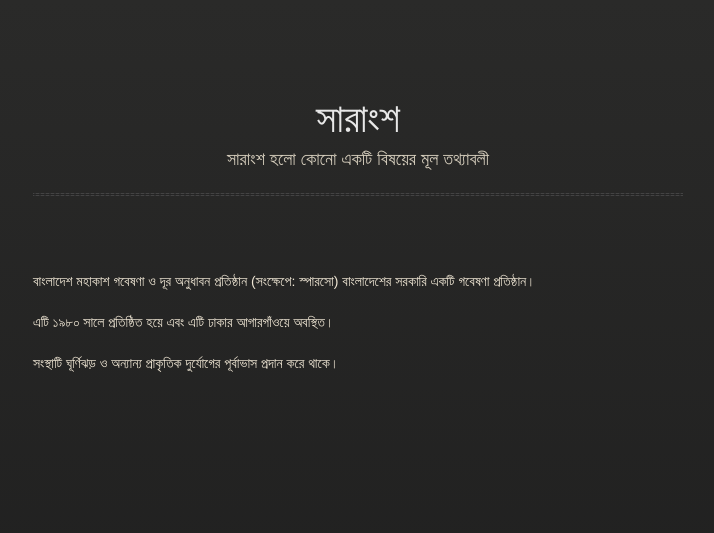
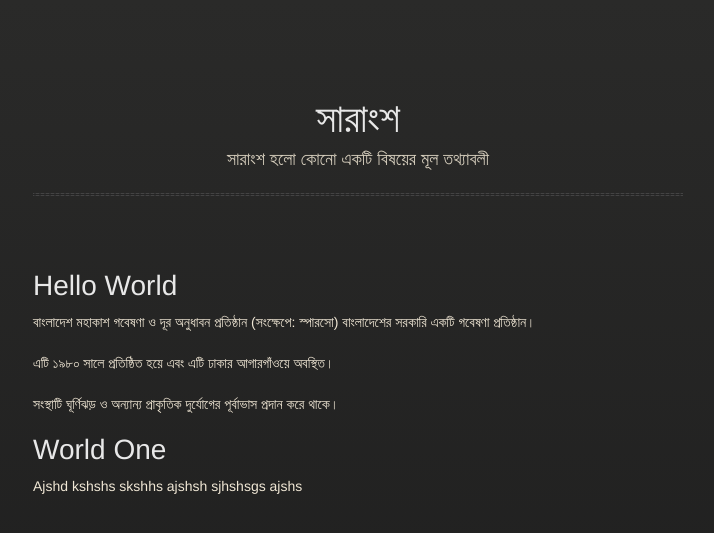
Before and after one commit to tahmid02016/dustbin, a Jekyll site: the page built from _posts/2021-09-29-page.md, in a window 1280 px wide. Shown: the top 533 px of the page, without its empty margins (282-996 px from the left). Built offline with Jekyll 4.4.1, drawn with Linux system fonts in a browser that asks for light colours.

Commit message:
Update 2021-09-29-page.md

```diff
--- a/_posts/2021-09-29-page.md
+++ b/_posts/2021-09-29-page.md
@@ -7,8 +7,11 @@
 tags: Sparso Bangladesh
 ---
 
+# Hello World
 **বাংলাদেশ মহাকাশ গবেষণা ও দূর অনুধাবন প্রতিষ্ঠান** (সংক্ষেপে: স্পারসো) বাংলাদেশের সরকারি একটি গবেষণা প্রতিষ্ঠান।
 
 এটি ১৯৮০ সালে প্রতিষ্ঠিত হয়ে এবং এটি ঢাকার আগারগাঁওয়ে অবস্থিত।
 
 সংস্থাটি ঘূর্ণিঝড় ও অন্যান্য প্রাকৃতিক দুর্যোগের পূর্বাভাস প্রদান করে থাকে।
+# World One
+Ajshd kshshs skshhs ajshsh sjhshsgs ajshs
```
